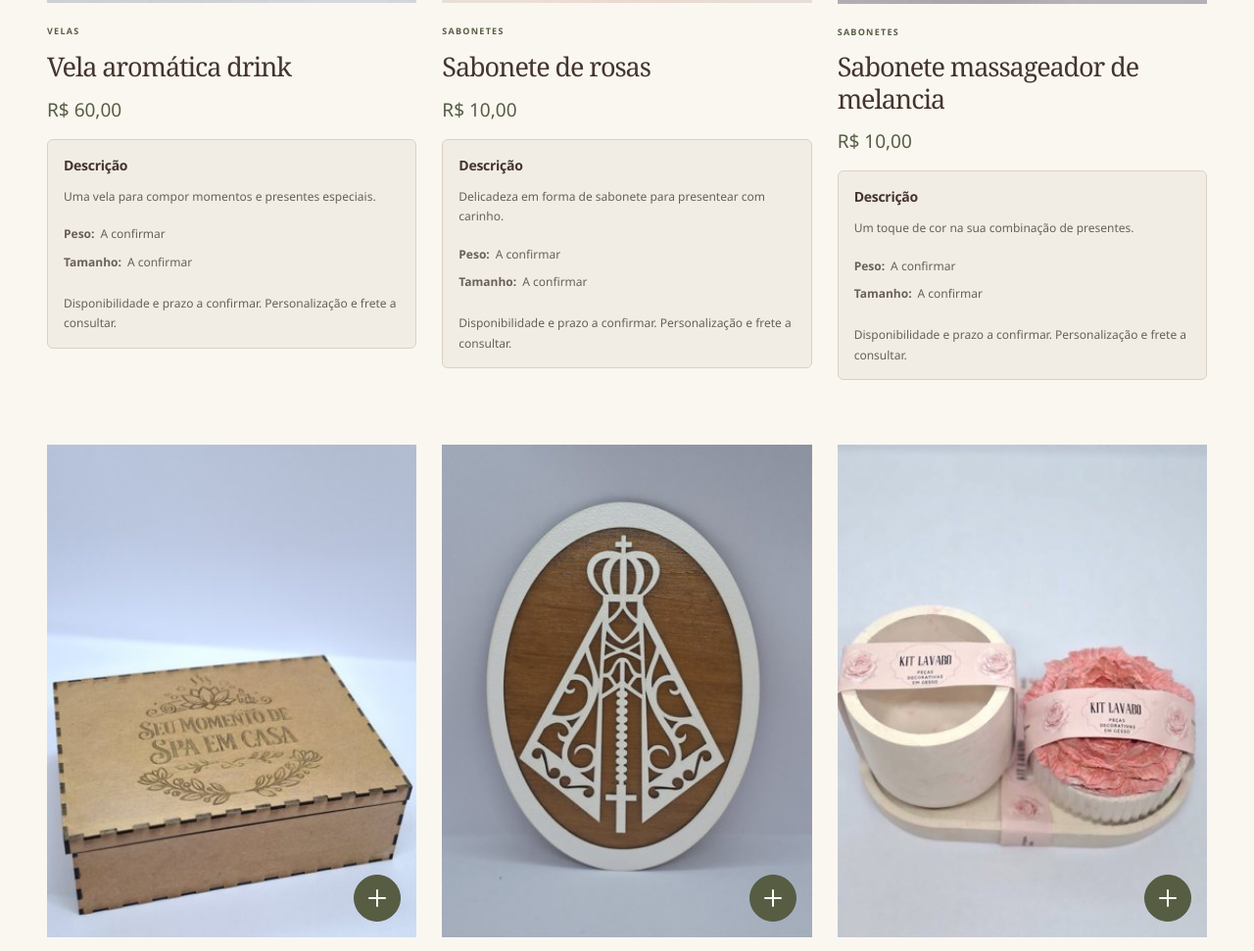
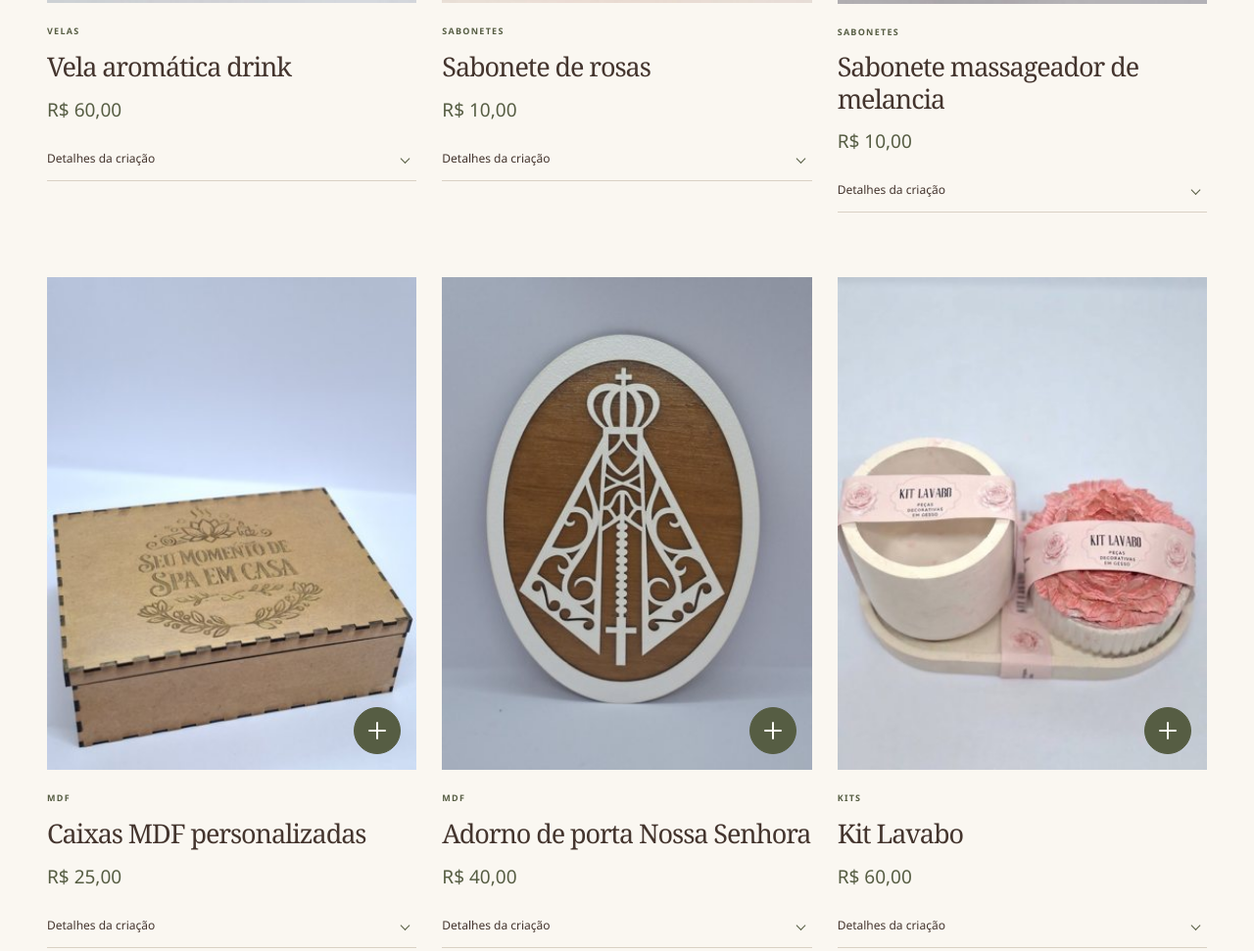
Before and after one commit to anacletocoser/iluminarte-landing-page-azure, a website: page catalogo.html in a window 1280 px wide. Shown: the part 1118-2089 px from the top of the page at 98% size. Drawn offline with Linux system fonts and the light colour scheme.

Commit message:
style: recolhe detalhes nas duas páginas e suaviza chevron

```diff
--- a/loja.js
+++ b/loja.js
@@ -108,7 +108,7 @@
       for (const product of filtered) {
         const card = document.createElement("article");
         card.className = "product-card";
-        card.innerHTML = `<div class="product-photo">${picture(product)}<button class="add-to-cart" type="button" aria-label="Adicionar ${product.name} à combinação" aria-describedby="add-help-${product.id}"><span class="add-symbol" aria-hidden="true">+</span><span class="add-tooltip" role="tooltip" id="add-help-${product.id}">Adicionar à combinação.</span></button></div><div class="product-copy"><span class="category">${categories[product.category]}</span><h2>${product.name}</h2><p class="product-price">${money(product.price)}</p><div class="product-description-box"><h3 class="description-title">Descrição</h3><p>${product.description}</p>${specs(product)}<p>Disponibilidade e prazo a confirmar. Personalização e frete a consultar.</p></div></div>`;
+        card.innerHTML = `<div class="product-photo">${picture(product)}<button class="add-to-cart" type="button" aria-label="Adicionar ${product.name} à combinação" aria-describedby="add-help-${product.id}"><span class="add-symbol" aria-hidden="true">+</span><span class="add-tooltip" role="tooltip" id="add-help-${product.id}">Adicionar à combinação.</span></button></div><div class="product-copy"><span class="category">${categories[product.category]}</span><h2>${product.name}</h2><p class="product-price">${money(product.price)}</p><details class="product-details"><summary>Detalhes da criação</summary><p>${product.description}</p>${specs(product)}<p>Disponibilidade e prazo a confirmar. Personalização e frete a consultar.</p></details></div>`;
         card.querySelector(".add-to-cart").addEventListener("click", () => {
           // Releia a seleção para incorporar alterações feitas em outra aba.
           try {
--- a/styles.css
+++ b/styles.css
@@ -1804,12 +1804,21 @@ body:not(.home-page) .product-photo:hover img {
   visibility: visible;
   opacity: 1;
 }
+/* Chevron discreta: v fechado, invertida quando aberto. */
 .product-details > summary::after {
-  content: "↓";
-  font-size: 20px;
+  content: "";
+  width: 7px;
+  height: 7px;
+  border-right: 1px solid currentColor;
+  border-bottom: 1px solid currentColor;
+  transform: translateY(-50%) rotate(45deg);
+  top: 50%;
+  right: 8px;
 }
 .product-details[open] > summary::after {
-  content: "↑";
+  content: "";
+  transform: translateY(-50%) rotate(225deg);
+  top: 50%;
 }
 .product-specs {
   margin: 14px 0 18px;
@@ -1971,9 +1980,6 @@ body:not(.home-page) .product-photo:hover img {
   padding-block: 12px;
   font-size: 12px;
 }
-.builder-card .product-details > summary::after {
-  top: 7px;
-}
 .builder-card .product-details p {
   padding-right: 0;
   font-size: 12px;
```
